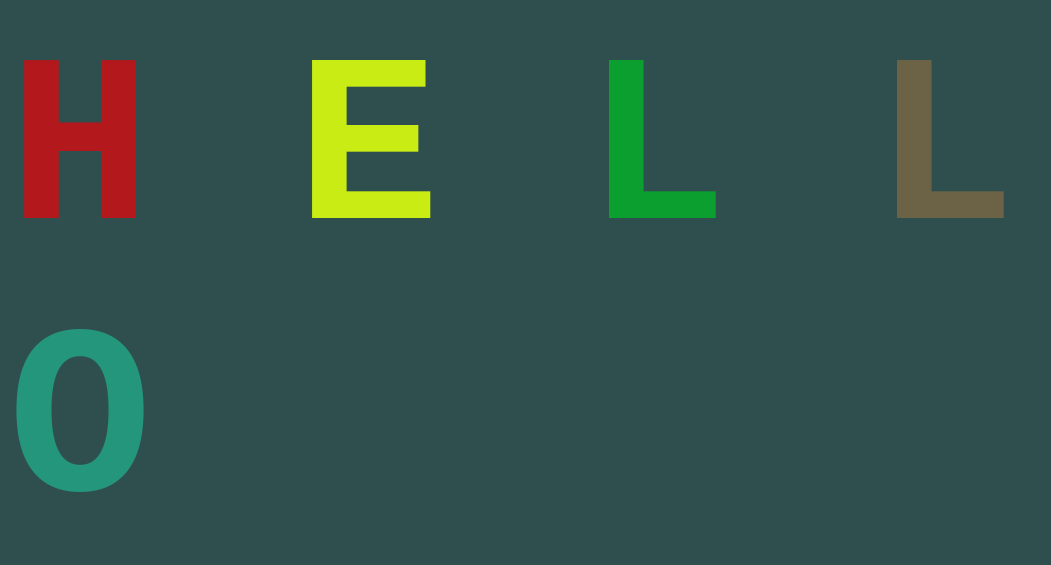
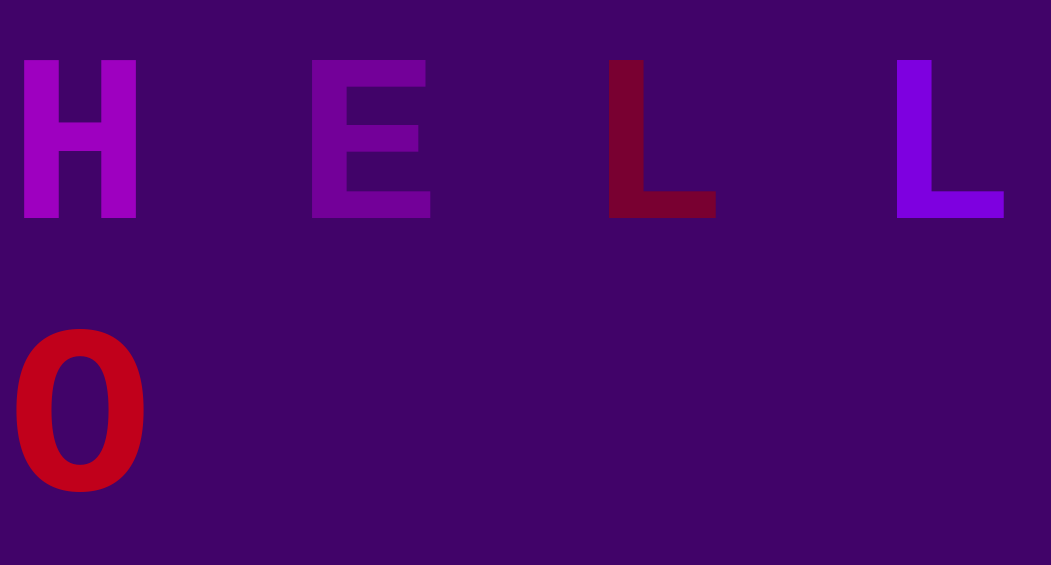
Before and after one commit to jhanna90/AnimatedGitDemo, a plain HTML site: page index.html in a window 1280 px wide. Shown: the part 118-683 px from the top of the page, without its empty margins (0-1051 px from the left). Drawn offline with Linux system fonts and the light colour scheme.

Commit message:
restrict colors to purple

```diff
--- a/app.css
+++ b/app.css
@@ -3,7 +3,7 @@ body {
     justify-content: center;
     align-items: center;
     height: 100vh;
-    background-color: darkslategray;
+    background-color: rgb(65, 3, 105);
 }
 
 h1 {
--- a/app.js
+++ b/app.js
@@ -1,6 +1,6 @@
 function randomRGB() {
     const r = Math.floor(Math.random() * 256);
-    const g = Math.floor(Math.random() * 256);
+    const g = 0;
     const b = Math.floor(Math.random() * 256);
     return `rgb(${r}, ${g}, ${b})`
 }
```
